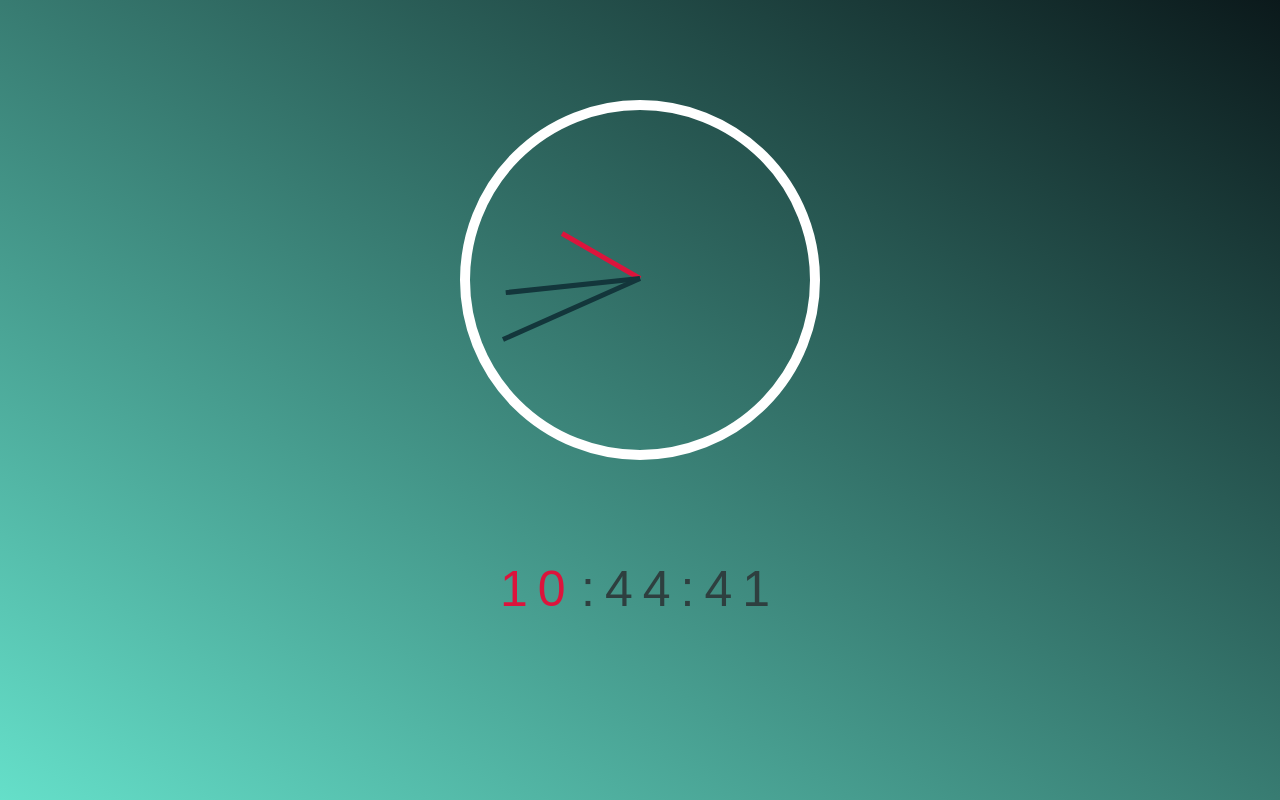
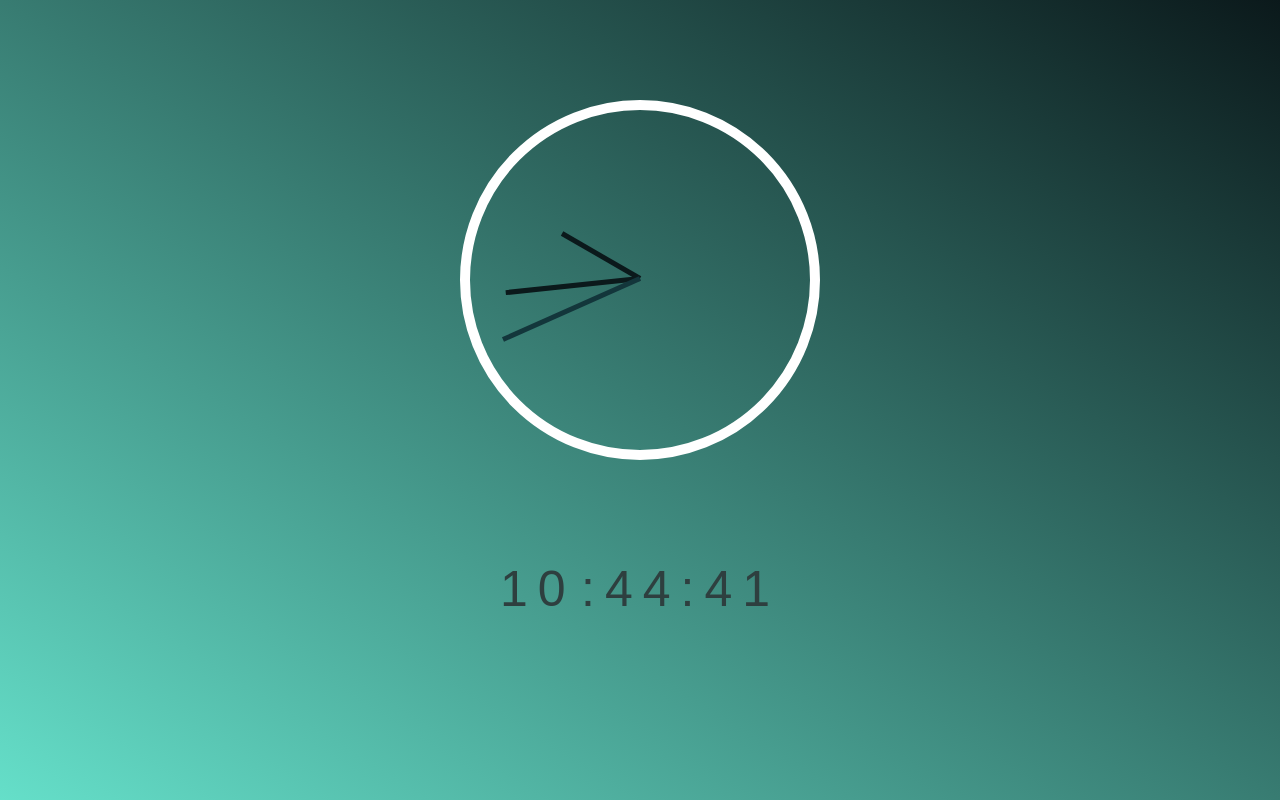
Before and after one commit to pankajsingh85/VanillaJS30Challenge, a plain HTML site: page Day2-CSS+JS clock/index.html in a window 1280 px wide. Drawn offline with Linux system fonts and the light colour scheme; a web font is replaced by a local one.

Commit message:
change some css

```diff
--- a/Day2-CSS+JS clock/index.html
+++ b/Day2-CSS+JS clock/index.html
@@ -1,5 +1,5 @@
 <!DOCTYPE html>
-<html lang="en">
+<html >
 <head>
     <meta charset="UTF-8">
     <meta http-equiv="X-UA-Compatible" content="IE=edge">
--- a/Day2-CSS+JS clock/script.js
+++ b/Day2-CSS+JS clock/script.js
@@ -5,22 +5,18 @@ const hands = document.querySelectorAll('.hand');
 const hour = document.querySelector('.hourT');
 const time = document.querySelector('.time');
 
-
 function setDate() {
     const now = new Date();
     const seconds = now.getSeconds();
-    // console.log(seconds);
     const secondsDegrees = ((seconds / 60) * 360) + 90;
     secondHand.style.transform = `rotate(${secondsDegrees}deg)`
 
 
     const mins = now.getMinutes();
-    // console.log(mins);
     const minDegrees = ((mins / 60) * 360) + 90;
     minHand.style.transform = `rotate(${minDegrees}deg)`;
 
     const hours = now.getHours();
-    // console.log(hours);
     const hourDegrees = ((hours / 12) * 360) + 90;
     hourHand.style.transform = `rotate(${hourDegrees}deg)`;
 
@@ -30,7 +26,7 @@ function setDate() {
         hands.forEach(hand => hand.style.transitionDuration = '0.05s');
     }
     hour.innerHTML = hours;
-    time.innerHTML = ":" + mins + ":" + seconds;
+    time.textContent = ":" + mins + ":" + seconds;
 }
 // const hands
 setInterval(setDate, 1000);
--- a/Day2-CSS+JS clock/style.css
+++ b/Day2-CSS+JS clock/style.css
@@ -13,7 +13,7 @@ body{
     flex: 1;
     min-height: 100vh;
     align-items: center;
-    flex-direction: column;
+    flex-direction:column;
 }
 .clock{
     width: 30rem;
@@ -30,7 +30,6 @@ body{
 .clock-face{
     position: relative;
     width: 100%;
-    /* border: 2px solid red; */
     height: 100%;
     transform: translateY(-4px); /* account for the height of the clock hands */
 }
@@ -47,11 +46,12 @@ body{
 .hour-hand{
     width: 30%;
     margin-left: 20%;
-    background-color: crimson;
+    background-color: #0b191b;
 }
 .min-hand{
     width: 45%;
     margin-left: 5%;
+    background-color: #0b191b;
 }
 .timing{
     width: 500px;
@@ -61,6 +61,3 @@ body{
     font-family: 'Lexend Mega', sans-serif;
     color: rgb(46, 63, 63);
 }
-.hourT{
-    color: crimson;
-}
```
